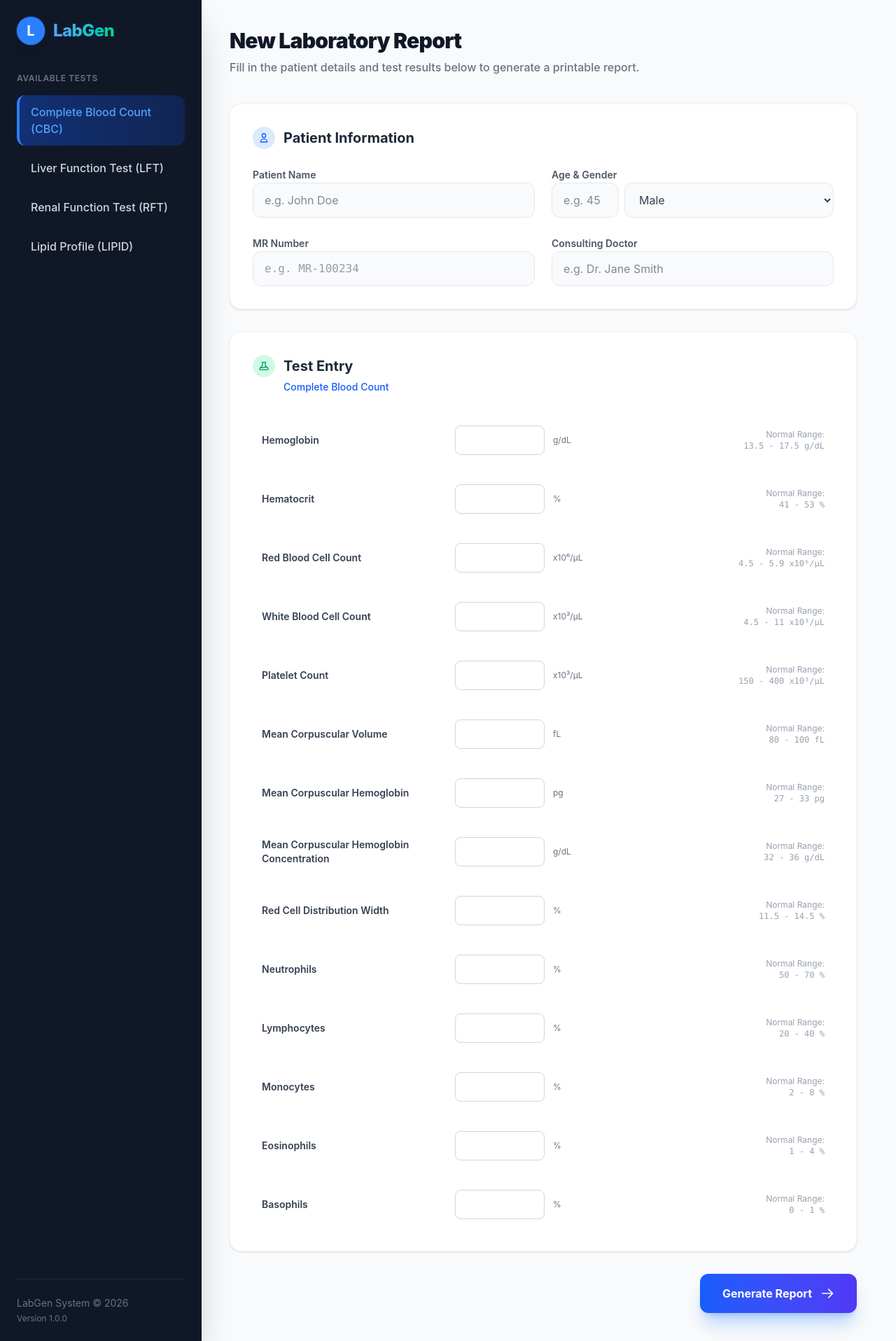
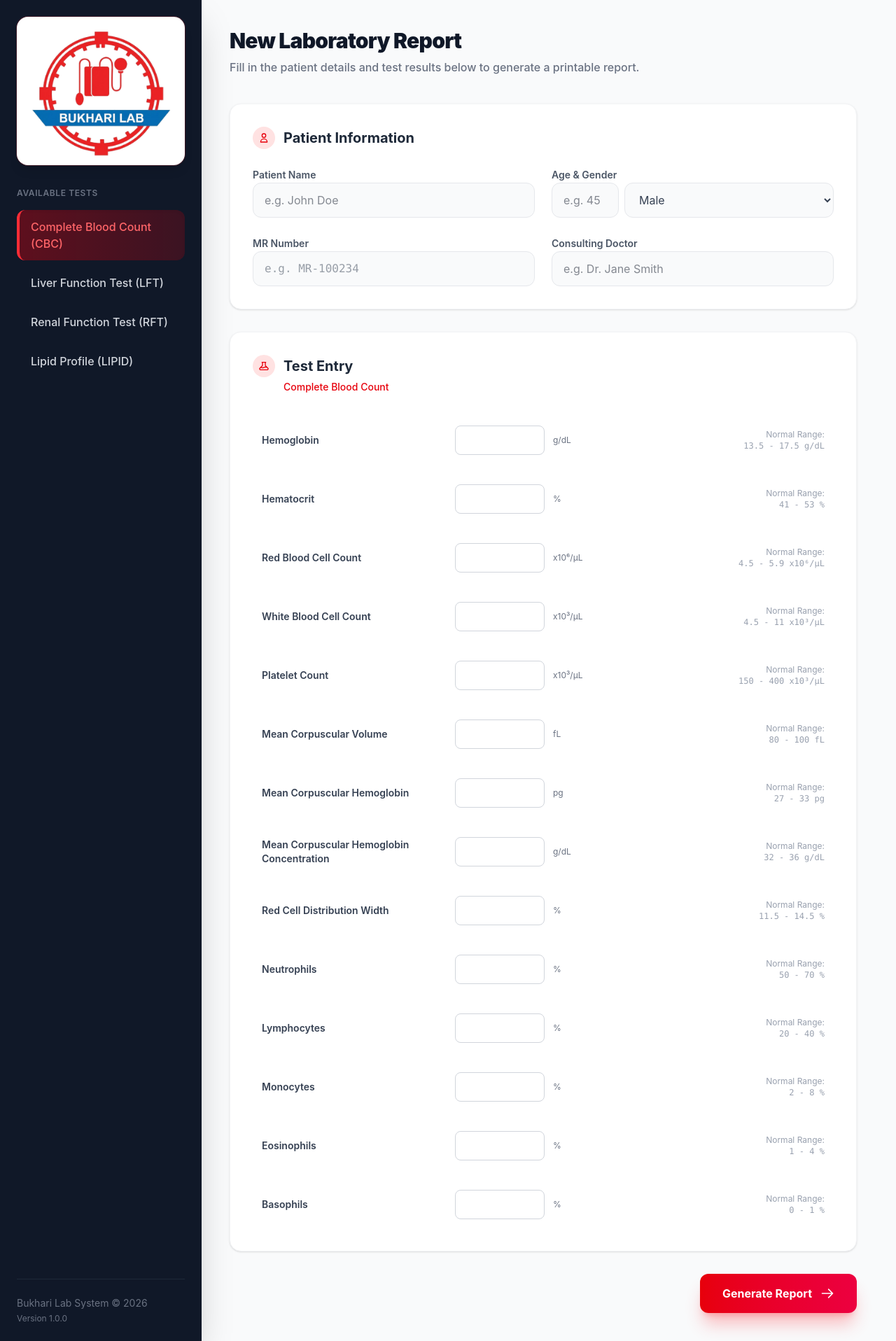
Before and after one commit to khalilsediq/Lab-Test-Generator, a React (Vite) app: page / in a window 1280 px wide. Shown: the whole page at 70% size. Built offline with nearby package versions, Linux system fonts and the light colour scheme.

Commit message:
feat: Implement a new lab test report generator application with patient forms, test fields, and report preview, updating the favicon and title.

```diff
--- a/src/App.jsx
+++ b/src/App.jsx
@@ -53,7 +53,7 @@ function App() {
         <div className="mt-8 flex justify-end max-w-4xl">
           <button
             onClick={() => setShowPreview(true)}
-            className="px-8 py-4 bg-linear-to-r from-blue-600 to-indigo-600 hover:from-blue-700 hover:to-indigo-700 text-white rounded-xl font-bold shadow-xl shadow-blue-500/30 transition-all hover:-translate-y-1 hover:shadow-2xl hover:shadow-blue-500/40 active:translate-y-0 flex items-center space-x-3"
+            className="px-8 py-4 bg-linear-to-r from-red-600 to-rose-600 hover:from-red-700 hover:to-rose-700 text-white rounded-xl font-bold shadow-xl shadow-red-500/30 transition-all hover:-translate-y-1 hover:shadow-2xl hover:shadow-red-500/40 active:translate-y-0 flex items-center space-x-3"
           >
             <span>Generate Report</span>
             <svg
--- a/src/components/PatientForm.jsx
+++ b/src/components/PatientForm.jsx
@@ -7,9 +7,9 @@ export default function PatientForm({ patientDetails, setPatientDetails }) {
   return (
     <div className="bg-white p-8 rounded-2xl shadow-sm border border-gray-100 mb-8 max-w-4xl transition-all duration-300 hover:shadow-md">
       <div className="flex items-center space-x-3 mb-6">
-        <div className="w-8 h-8 rounded-full bg-blue-100 flex items-center justify-center">
+        <div className="w-8 h-8 rounded-full bg-red-100 flex items-center justify-center">
           <svg
-            className="w-4 h-4 text-blue-600"
+            className="w-4 h-4 text-red-600"
             fill="none"
             stroke="currentColor"
             viewBox="0 0 24 24"
@@ -36,7 +36,7 @@ export default function PatientForm({ patientDetails, setPatientDetails }) {
             value={patientDetails.name}
             onChange={handleChange}
             placeholder="e.g. John Doe"
-            className="w-full px-4 py-3 rounded-xl bg-gray-50 border border-gray-200 focus:border-blue-500 focus:bg-white focus:ring-4 focus:ring-blue-500/10 transition-all outline-none"
+            className="w-full px-4 py-3 rounded-xl bg-gray-50 border border-gray-200 focus:border-red-500 focus:bg-white focus:ring-4 focus:ring-red-500/10 transition-all outline-none"
           />
         </div>
 
@@ -51,13 +51,13 @@ export default function PatientForm({ patientDetails, setPatientDetails }) {
               value={patientDetails.age}
               onChange={handleChange}
               placeholder="e.g. 45"
-              className="w-24 px-4 py-3 rounded-xl bg-gray-50 border border-gray-200 focus:border-blue-500 focus:bg-white focus:ring-4 focus:ring-blue-500/10 transition-all outline-none"
+              className="w-24 px-4 py-3 rounded-xl bg-gray-50 border border-gray-200 focus:border-red-500 focus:bg-white focus:ring-4 focus:ring-red-500/10 transition-all outline-none"
             />
             <select
               name="gender"
               value={patientDetails.gender}
               onChange={handleChange}
-              className="flex-1 px-4 py-3 rounded-xl bg-gray-50 border border-gray-200 focus:border-blue-500 focus:bg-white focus:ring-4 focus:ring-blue-500/10 transition-all outline-none text-gray-700"
+              className="flex-1 px-4 py-3 rounded-xl bg-gray-50 border border-gray-200 focus:border-red-500 focus:bg-white focus:ring-4 focus:ring-red-500/10 transition-all outline-none text-gray-700"
             >
               <option value="Male">Male</option>
               <option value="Female">Female</option>
@@ -76,7 +76,7 @@ export default function PatientForm({ patientDetails, setPatientDetails }) {
             value={patientDetails.mrNo}
             onChange={handleChange}
             placeholder="e.g. MR-100234"
-            className="w-full px-4 py-3 rounded-xl bg-gray-50 border border-gray-200 focus:border-blue-500 focus:bg-white focus:ring-4 focus:ring-blue-500/10 transition-all outline-none text-gray-700 font-mono"
+            className="w-full px-4 py-3 rounded-xl bg-gray-50 border border-gray-200 focus:border-red-500 focus:bg-white focus:ring-4 focus:ring-red-500/10 transition-all outline-none text-gray-700 font-mono"
           />
         </div>
 
@@ -90,7 +90,7 @@ export default function PatientForm({ patientDetails, setPatientDetails }) {
             value={patientDetails.consultant}
             onChange={handleChange}
             placeholder="e.g. Dr. Jane Smith"
-            className="w-full px-4 py-3 rounded-xl bg-gray-50 border border-gray-200 focus:border-blue-500 focus:bg-white focus:ring-4 focus:ring-blue-500/10 transition-all outline-none"
+            className="w-full px-4 py-3 rounded-xl bg-gray-50 border border-gray-200 focus:border-red-500 focus:bg-white focus:ring-4 focus:ring-red-500/10 transition-all outline-none"
           />
         </div>
       </div>
--- a/src/components/ReportPreview.jsx
+++ b/src/components/ReportPreview.jsx
@@ -1,3 +1,5 @@
+import logo from "../assets/images/Logo.png";
+
 export default function ReportPreview({
   show,
   onClose,
@@ -37,13 +39,22 @@ export default function ReportPreview({
       <div className="bg-white rounded-2xl shadow-2xl w-full max-w-3xl max-h-[90vh] overflow-y-auto flex flex-col">
         {/* Header */}
         <div className="p-6 border-b border-gray-100 flex justify-between items-center bg-gray-50 rounded-t-2xl">
+          <div className="flex items-center space-x-4">
+            <div className="w-16 md:w-20">
+              <img
+                src={logo}
+                alt="Bukhari Lab Logo"
+                className="w-full h-auto"
+              />
+            </div>
             <div>
               <h2 className="text-2xl font-bold text-gray-800">
                 Laboratory Report
               </h2>
-            <p className="text-sm text-gray-500 mt-1">
+              <p className="text-sm border border-red-200 bg-red-50 text-red-700 px-2 py-0.5 rounded shadow-sm inline-block mt-1 uppercase tracking-wider font-semibold">
                 {panel?.panel_name || selectedTest}
               </p>
+            </div>
           </div>
           <button
             onClick={onClose}
@@ -163,7 +174,7 @@ export default function ReportPreview({
           >
             Close
           </button>
-          <button className="px-6 py-2 rounded-xl bg-blue-600 hover:bg-blue-700 text-white font-medium shadow-lg shadow-blue-500/30 transition-all active:scale-95 flex items-center space-x-2">
+          <button className="px-6 py-2 rounded-xl bg-red-600 hover:bg-red-700 text-white font-medium shadow-lg shadow-red-500/30 transition-all active:scale-95 flex items-center space-x-2">
             <svg
               className="w-4 h-4"
               fill="none"
--- a/src/components/Sidebar.jsx
+++ b/src/components/Sidebar.jsx
@@ -1,3 +1,5 @@
+import logo from "../assets/images/Logo.png";
+
 export default function Sidebar({
   selectedTest,
   setSelectedTest,
@@ -5,13 +7,12 @@ export default function Sidebar({
 }) {
   return (
     <div className="w-72 bg-gray-900 text-white min-h-screen p-6 shadow-2xl flex flex-col">
-      <div className="flex items-center space-x-3 mb-10">
-        <div className="w-10 h-10 bg-blue-500 rounded-full flex items-center justify-center font-bold text-xl shadow-lg ring ring-blue-500/30">
-          L
-        </div>
-        <h1 className="text-2xl font-extrabold tracking-tight bg-linear-to-r from-blue-400 to-emerald-400 bg-clip-text text-transparent">
-          LabGen
-        </h1>
+      <div className="flex justify-center mb-8 bg-white p-3 rounded-2xl shadow-lg ring ring-red-500/20">
+        <img
+          src={logo}
+          alt="Bukhari Lab Logo"
+          className="w-full h-auto object-contain rounded"
+        />
       </div>
 
       <div className="uppercase text-xs font-semibold text-gray-500 tracking-wider mb-4">
@@ -25,7 +26,7 @@ export default function Sidebar({
             onClick={() => setSelectedTest(test.panel_id)}
             className={`w-full text-left px-4 py-3 rounded-xl transition-all duration-300 font-medium ${
               selectedTest === test.panel_id
-                ? "bg-blue-600/20 text-blue-400 bg-linear-to-r from-blue-600/20 to-transparent border-l-4 border-blue-500 shadow-inner"
+                ? "bg-red-600/20 text-red-400 bg-linear-to-r from-red-600/20 to-transparent border-l-4 border-red-500 shadow-inner"
                 : "text-gray-300 hover:bg-gray-800 hover:text-white border-l-4 border-transparent"
             }`}
           >
@@ -35,7 +36,7 @@ export default function Sidebar({
       </nav>
 
       <div className="mt-auto pt-6 border-t border-gray-800 text-sm text-gray-500">
-        <p>LabGen System © 2026</p>
+        <p>Bukhari Lab System © 2026</p>
         <p className="text-xs mt-1">Version 1.0.0</p>
       </div>
     </div>
--- a/src/components/TestFields.jsx
+++ b/src/components/TestFields.jsx
@@ -34,9 +34,9 @@ export default function TestFields({
     <div className="bg-white p-8 rounded-2xl shadow-sm border border-gray-100 max-w-4xl transition-all duration-300 hover:shadow-md">
       <div className="flex flex-col space-y-1 mb-8">
         <div className="flex items-center space-x-3">
-          <div className="w-8 h-8 rounded-full bg-emerald-100 flex items-center justify-center">
+          <div className="w-8 h-8 rounded-full bg-red-100 flex items-center justify-center">
             <svg
-              className="w-4 h-4 text-emerald-600"
+              className="w-4 h-4 text-red-600"
               fill="none"
               stroke="currentColor"
               viewBox="0 0 24 24"
@@ -51,7 +51,7 @@ export default function TestFields({
           </div>
           <h2 className="text-xl font-bold text-gray-800">Test Entry</h2>
         </div>
-        <p className="text-sm font-medium text-blue-600 ml-11">
+        <p className="text-sm font-medium text-red-600 ml-11">
           {panel?.panel_name || selectedTest}
         </p>
       </div>
@@ -71,7 +71,7 @@ export default function TestFields({
                 step="any"
                 value={testData[field.id] || ""}
                 onChange={(e) => handleChange(e, field.id)}
-                className="w-full md:w-32 px-4 py-2 text-center rounded-lg bg-white border border-gray-300 focus:border-emerald-500 focus:ring-4 focus:ring-emerald-500/10 transition-all outline-none font-mono font-medium"
+                className="w-full md:w-32 px-4 py-2 text-center rounded-lg bg-white border border-gray-300 focus:border-red-500 focus:ring-4 focus:ring-red-500/10 transition-all outline-none font-mono font-medium"
               />
               <span className="text-xs text-gray-500 w-16">{field.unit}</span>
             </div>
```
Also changed, not shown: src/assets/images/Logo.png (added). Lines whose indentation alone changed are shown as unchanged.
